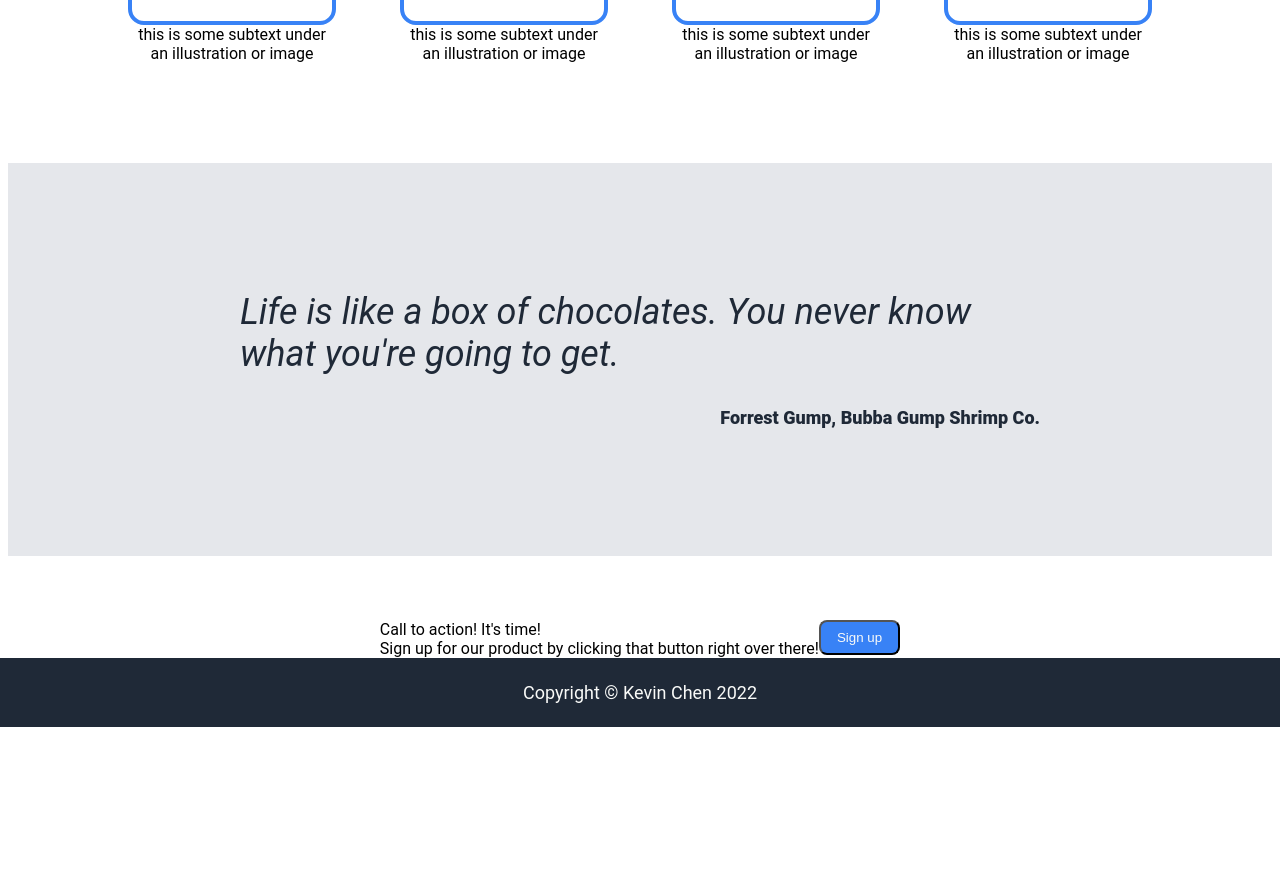
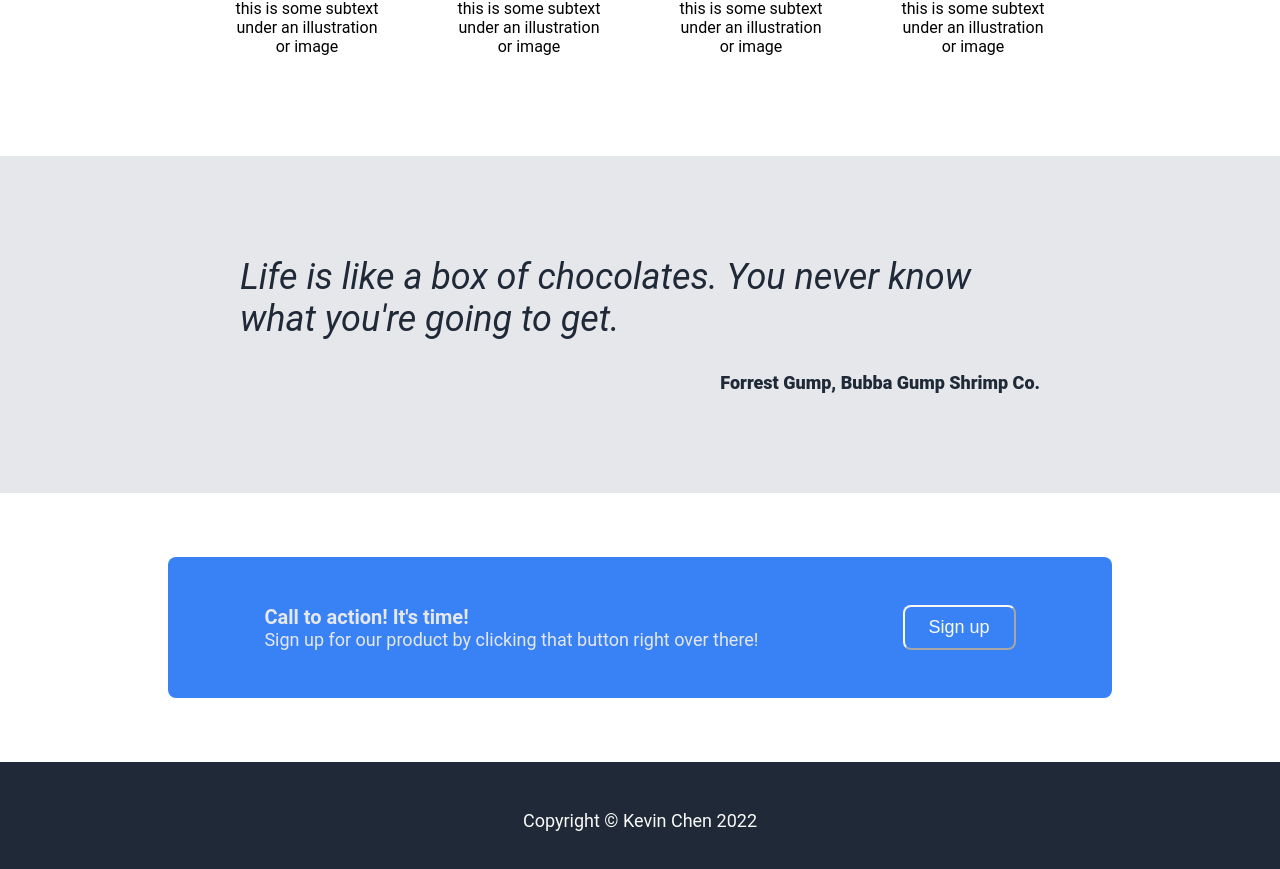
Before and after one commit to kevinwchen/odin-landing-page, a plain HTML site: page index.html in a window 1280 px wide. Shown: the part 801-1670 px from the top of the page. Before the commit the page ends 1528 px from the top, so only its background shows below. Drawn offline with Linux system fonts and the light colour scheme.

Commit message:
Add action section styles, fixed width sizing

```diff
--- a/index.html
+++ b/index.html
@@ -74,7 +74,7 @@
             </div>
         </div>
         <div class="container-action">
-            <div class="subcontainer-action"></div>
+            <div class="subcontainer-action">
                 <div class="action-left">
                     <div class="action-head">
                         Call to action! It's time!
@@ -83,8 +83,10 @@
                         Sign up for our product by clicking that button right over there!
                     </div>
                 </div>
+                <div class="action-spacer"></div>
                 <div class="action-right">
                     <button>Sign up</button>
+                </div>
             </div>
         </div>
     </div>
--- a/style.css
+++ b/style.css
@@ -2,6 +2,9 @@ body {
     font-family: 'Roboto', sans-serif;
     display: flex;
     flex-direction: column;
+    margin: 0;
+    width: 100%;
+    min-width: 800px;
 }
 .header,
 .footer {
@@ -14,7 +17,6 @@ body {
 
 .header {
     padding: 24px;
-    margin: -8px;
     flex-direction: column;
     gap: 64px;
     flex: 1;
@@ -22,7 +24,7 @@ body {
 
 .header-bar {
     display: flex;
-    max-width: 1200px;
+    max-width: 1000px;
     width: 100%;
     flex: 1;
     justify-content: space-between;
@@ -54,7 +56,7 @@ body {
 
 .header-hero {
     display: flex;
-    max-width: 1200px;
+    max-width: 1000px;
     width: 100%;
     justify-content: space-between;
     gap: 64px;
@@ -74,13 +76,18 @@ body {
 button {
     color: #f9faf8;
     background-color: #3882f6;
-    padding: 8px 16px;
+    font-size: 18px;
+    padding: 8px 24px;
     border-radius: 8px;
 }
 
 button:hover {
     background-color: #f9faf8;
     color: #3882f6;
+}
+
+.header-hero button {
+    border: none;
 }
 
 .body {
@@ -121,15 +128,16 @@ button:hover {
 }
 
 .info-img {
-    width: 200px;
-    height: 200px;
+    width: 150px;
+    height: 150px;
     border: 4px solid #3882f6;
     border-radius: 16px;
 }
 
 .info-subtext {
     text-align: center;
-    max-width: 200px;
+    margin-top: 16px;
+    max-width: 150px;
 }
 
 .container-quote {
@@ -144,7 +152,7 @@ button:hover {
     display: flex;
     flex-direction: column;
     max-width: 800px;
-    padding: 128px;
+    padding: 100px;
     gap: 32px;
 }
 
@@ -165,11 +173,56 @@ button:hover {
 
 .container-action {
     display: flex;
+    justify-content: center;
+    align-items: center;
+    margin-bottom: 64px;
+}
+
+.subcontainer-action {
+    display: flex;
+    flex: 1;
+    max-width: 800px;
+    width: 100%;
+    background-color: #3882f6;
+    padding: 48px 96px;
+    border-radius: 8px;
+    gap: 8px;
+}
+
+.action-left {
+    display: flex;
+    flex-direction: column;
+    color: #e5e7eb;
+    font-size: 18px;
+}
+
+.action-head {
+    font-size: 20px;
+    font-weight: bold;
+}
+
+.action-text {
+    font-size: 18px;
+}
+
+.action-spacer {
+    display: flex;
+    justify-content: center;
+    width: 128px;
+    flex: 1;
+}
+
+.action-right {
+    display: flex;
+    justify-content: flex-end;
+}
+
+.action-right button {
+    border-color: #f9faf8;
 }
 
 .footer {
     align-items: center;
-    padding: 24px;
-    margin: 0 -8px -8px;
+    padding: 48px;
     font-size: 18px;
 }
```
Lines whose indentation alone changed are shown as unchanged.
